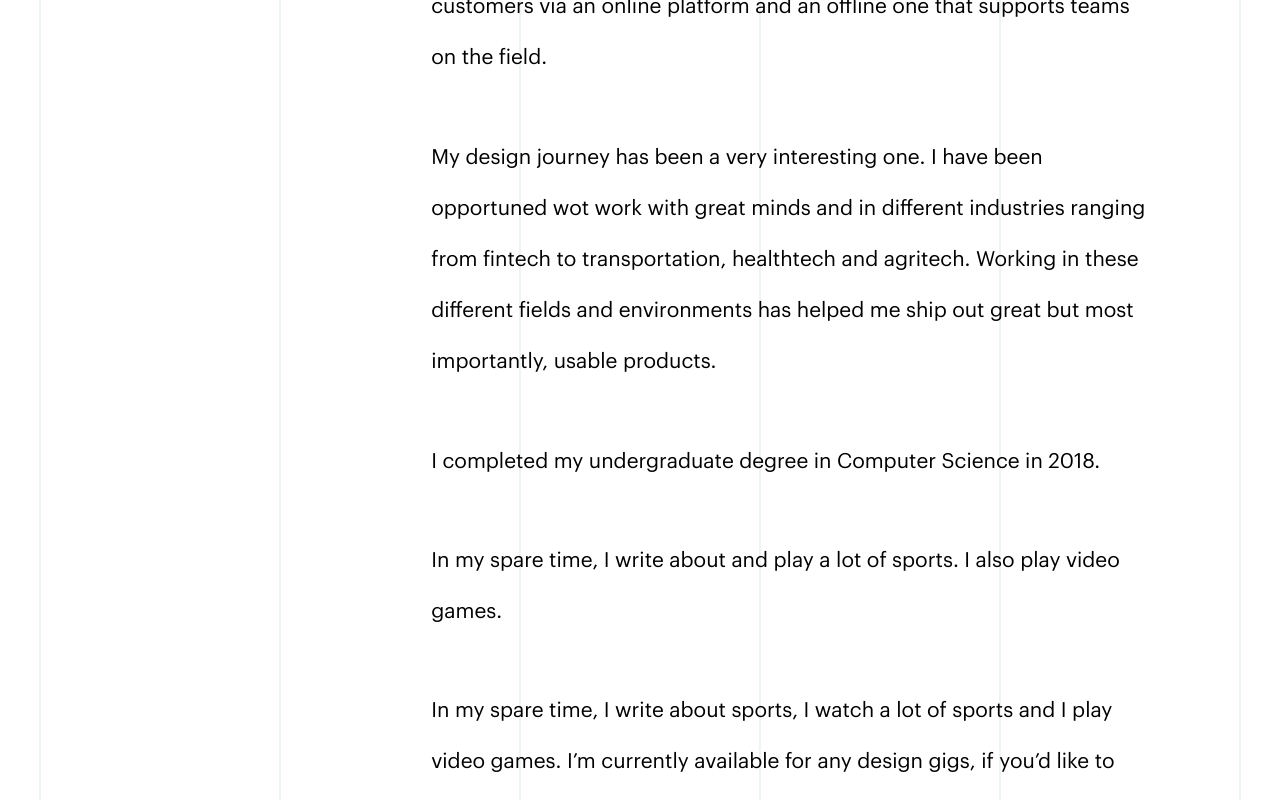
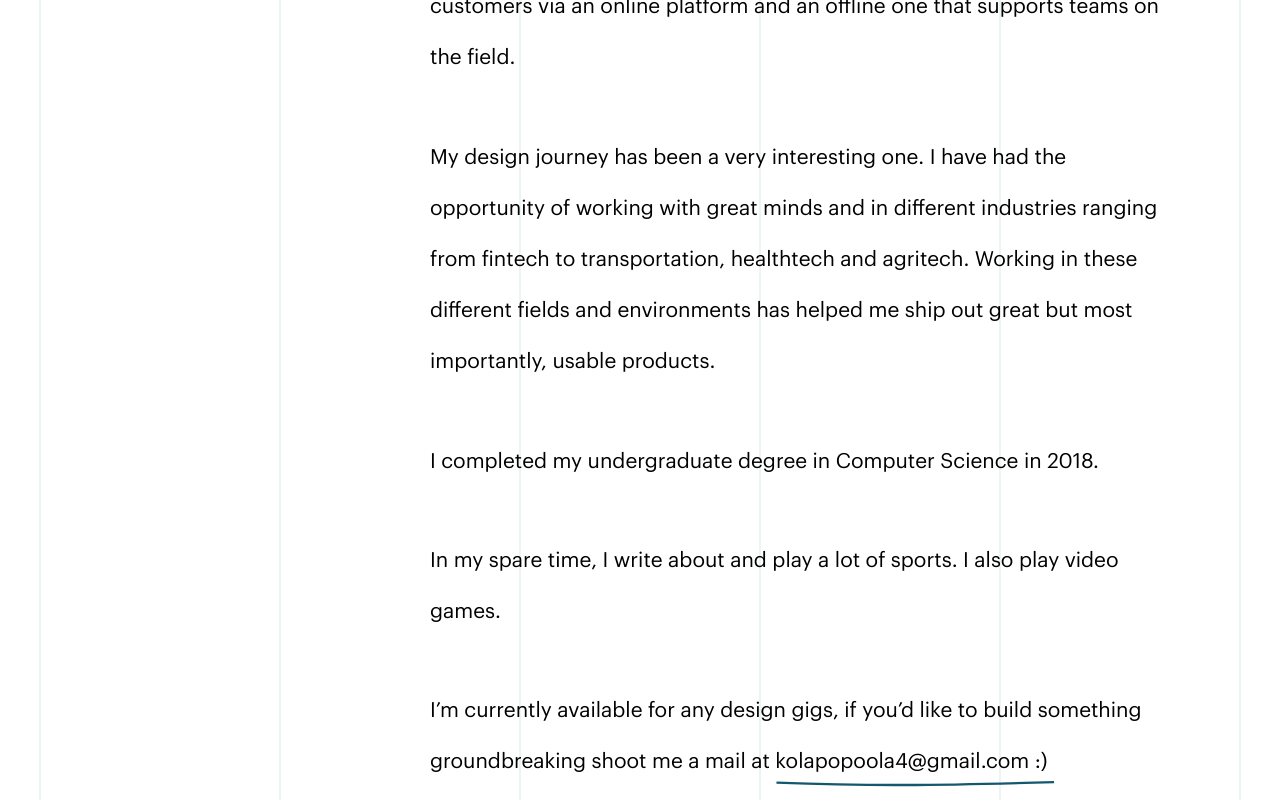
Before and after one commit to Sideshow-Charles/Kolawole-Porfolio, a Nuxt app: page /about in a window 1280 px wide. Shown: the part 700-1500 px from the top of the page. Built offline with nearby package versions, Linux system fonts and the light colour scheme.

Commit message:
copy changes

```diff
--- a/pages/about.vue
+++ b/pages/about.vue
@@ -40,11 +40,7 @@
           teams on the field.
         </p>
         <p class="about__text__third__paragraph">
-          My design journey has been a very interesting one. I have been
-          opportuned wot work with great minds and in different industries
-          ranging from fintech to transportation, healthtech and agritech.
-          Working in these different fields and environments has helped me ship
-          out great but most importantly, usable products.
+          My design journey has been a very interesting one. I have had the opportunity of working with great minds and in different industries ranging from fintech to transportation, healthtech and agritech. Working in these different fields and environments has helped me ship out great but most importantly, usable products.
         </p>
         <p class="about__text__fourth__paragraph">
           I completed my undergraduate degree in Computer Science in 2018.
@@ -54,9 +50,7 @@
           video games.
         </p>
         <p class="about__text__final__paragraph">
-          In my spare time, I write about sports, I watch a lot of sports and I
-          play video games. I’m currently available for any design gigs, if
-          you’d like to build something groundbreaking shoot me a mail at
+         I’m currently available for any design gigs, if you’d like to build something groundbreaking shoot me a mail at
           <a href="mailto:kolapopoola4@gmail.com"
             >kolapopoola4@gmail.com :)<img
               src="../assets/images/underline.svg"
--- a/pages/coded-agents.vue
+++ b/pages/coded-agents.vue
@@ -114,8 +114,7 @@
                 He didn’t think the app was good to look at (bad UI)
               </li>
               <li style="padding-left: 1em">
-                Communication with other Agents and potential buyers weren’t as
-                seamless as he expected
+              Communication with other Agents and potential buyers wasn’t as seamless as he expected
               </li>
             </ul>
           </section>
```
